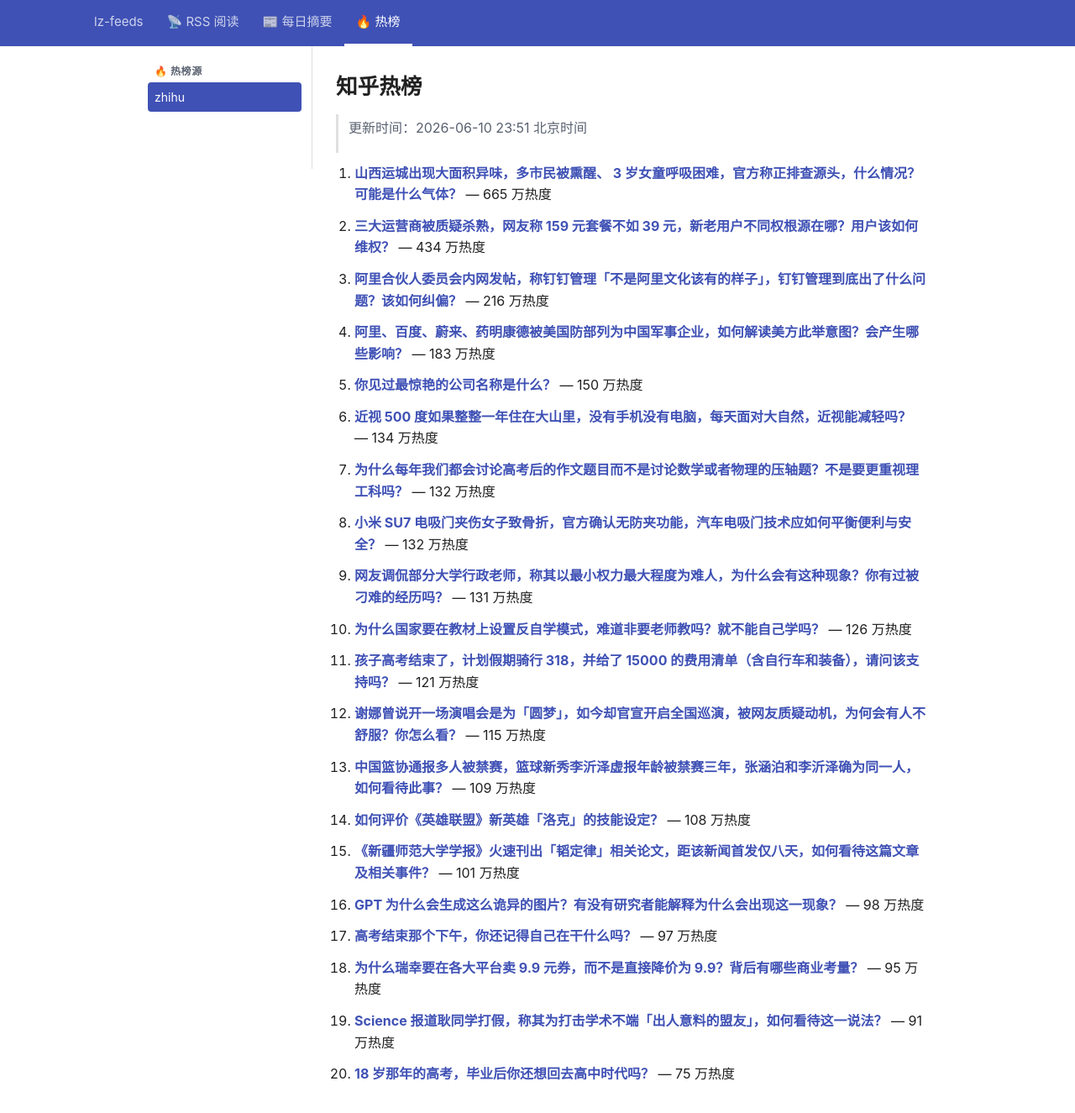
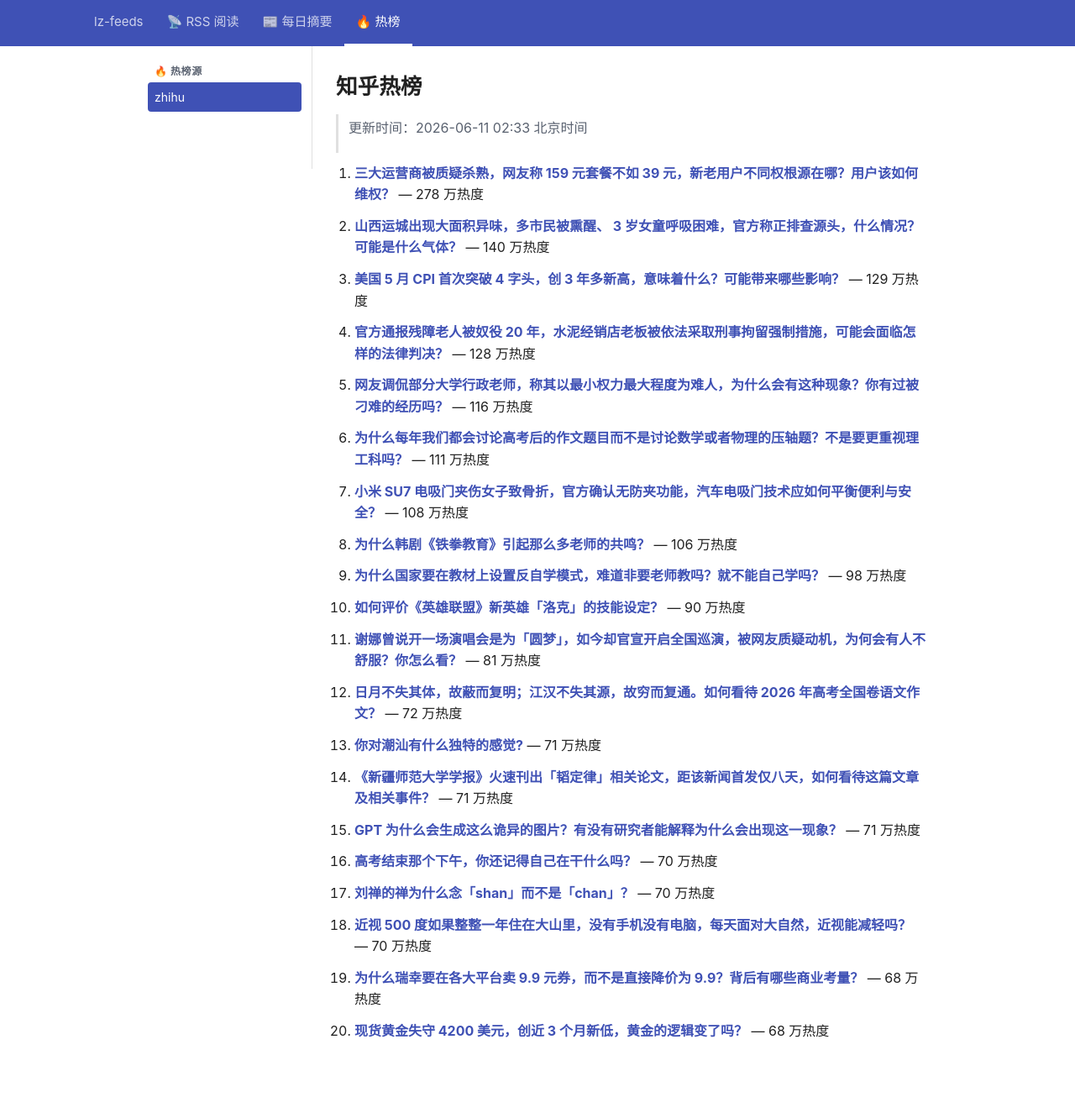
Before and after one commit to lizhang0101/lz-feeds, a Jekyll site: the page built from _hotlist/zhihu.md, in a window 1280 px wide and 1356 px high. Shown: the top 1325 px of the window at 84% size. Built offline with Jekyll 4.4.1, drawn with Linux system fonts in a browser that asks for light colours.

Commit message:
hotlist: 2026-06-10T18:33Z

```diff
--- a/_hotlist/zhihu.md
+++ b/_hotlist/zhihu.md
@@ -1,48 +1,48 @@
 ---
-updated: 2026-06-10 23:51 北京时间
+updated: 2026-06-11 02:33 北京时间
 count: 20
 ---
 
 # 知乎热榜
 
-> 更新时间：2026-06-10 23:51 北京时间
+> 更新时间：2026-06-11 02:33 北京时间
 
-1. **[山西运城出现大面积异味，多市民被熏醒、 3 岁女童呼吸困难，官方称正排查源头，什么情况？可能是什么气体？](https://www.zhihu.com/question/2047336448693626831)** — 665 万热度
+1. **[三大运营商被质疑杀熟，网友称 159 元套餐不如 39 元，新老用户不同权根源在哪？用户该如何维权？](https://www.zhihu.com/question/2047971138655844271)** — 278 万热度
 
-2. **[三大运营商被质疑杀熟，网友称 159 元套餐不如 39 元，新老用户不同权根源在哪？用户该如何维权？](https://www.zhihu.com/question/2047971138655844271)** — 434 万热度
+2. **[山西运城出现大面积异味，多市民被熏醒、 3 岁女童呼吸困难，官方称正排查源头，什么情况？可能是什么气体？](https://www.zhihu.com/question/2047336448693626831)** — 140 万热度
 
-3. **[阿里合伙人委员会内网发帖，称钉钉管理「不是阿里文化该有的样子」，钉钉管理到底出了什么问题？该如何纠偏？](https://www.zhihu.com/question/2048010218446001940)** — 216 万热度
+3. **[美国 5 月 CPI 首次突破 4 字头，创 3 年多新高，意味着什么？可能带来哪些影响？](https://www.zhihu.com/question/2048145950158185634)** — 129 万热度
 
-4. **[阿里、百度、蔚来、药明康德被美国防部列为中国军事企业，如何解读美方此举意图？会产生哪些影响？](https://www.zhihu.com/question/2047674064383079776)** — 183 万热度
+4. **[官方通报残障老人被奴役 20 年，水泥经销店老板被依法采取刑事拘留强制措施，可能会面临怎样的法律判决？](https://www.zhihu.com/question/2048051628050051272)** — 128 万热度
 
-5. **[你见过最惊艳的公司名称是什么？](https://www.zhihu.com/question/287340738)** — 150 万热度
+5. **[网友调侃部分大学行政老师，称其以最小权力最大程度为难人，为什么会有这种现象？你有过被刁难的经历吗？](https://www.zhihu.com/question/2047355145202000209)** — 116 万热度
 
-6. **[近视 500 度如果整整一年住在大山里，没有手机没有电脑，每天面对大自然，近视能减轻吗？](https://www.zhihu.com/question/371021313)** — 134 万热度
+6. **[为什么每年我们都会讨论高考后的作文题目而不是讨论数学或者物理的压轴题？不是要更重视理工科吗？](https://www.zhihu.com/question/2046239395876020707)** — 111 万热度
 
-7. **[为什么每年我们都会讨论高考后的作文题目而不是讨论数学或者物理的压轴题？不是要更重视理工科吗？](https://www.zhihu.com/question/2046239395876020707)** — 132 万热度
+7. **[小米 SU7 电吸门夹伤女子致骨折，官方确认无防夹功能，汽车电吸门技术应如何平衡便利与安全？](https://www.zhihu.com/question/2046860767601997436)** — 108 万热度
 
-8. **[小米 SU7 电吸门夹伤女子致骨折，官方确认无防夹功能，汽车电吸门技术应如何平衡便利与安全？](https://www.zhihu.com/question/2046860767601997436)** — 132 万热度
+8. **[为什么韩剧《铁拳教育》引起那么多老师的共鸣？](https://www.zhihu.com/question/2047455567661347233)** — 106 万热度
 
-9. **[网友调侃部分大学行政老师，称其以最小权力最大程度为难人，为什么会有这种现象？你有过被刁难的经历吗？](https://www.zhihu.com/question/2047355145202000209)** — 131 万热度
+9. **[为什么国家要在教材上设置反自学模式，难道非要老师教吗？就不能自己学吗？](https://www.zhihu.com/question/1939204343371928254)** — 98 万热度
 
-10. **[为什么国家要在教材上设置反自学模式，难道非要老师教吗？就不能自己学吗？](https://www.zhihu.com/question/1939204343371928254)** — 126 万热度
+10. **[如何评价《英雄联盟》新英雄「洛克」的技能设定？](https://www.zhihu.com/question/2047913589030248891)** — 90 万热度
 
-11. **[孩子高考结束了，计划假期骑行 318，并给了 15000 的费用清单（含自行车和装备），请问该支持吗？](https://www.zhihu.com/question/2047428345973961106)** — 121 万热度
+11. **[谢娜曾说开一场演唱会是为「圆梦」，如今却官宣开启全国巡演，被网友质疑动机，为何会有人不舒服？你怎么看？](https://www.zhihu.com/question/2047783784519394493)** — 81 万热度
 
-12. **[谢娜曾说开一场演唱会是为「圆梦」，如今却官宣开启全国巡演，被网友质疑动机，为何会有人不舒服？你怎么看？](https://www.zhihu.com/question/2047783784519394493)** — 115 万热度
+12. **[日月不失其体，故蔽而复明；江汉不失其源，故穷而复通。如何看待 2026 年高考全国卷语文作文？](https://www.zhihu.com/question/2047069976641672433)** — 72 万热度
 
-13. **[中国篮协通报多人被禁赛，篮球新秀李沂泽虚报年龄被禁赛三年，张涵泊和李沂泽确为同一人，如何看待此事？](https://www.zhihu.com/question/2047991677223171739)** — 109 万热度
+13. **[你对潮汕有什么独特的感觉?](https://www.zhihu.com/question/1898973821614162154)** — 71 万热度
 
-14. **[如何评价《英雄联盟》新英雄「洛克」的技能设定？](https://www.zhihu.com/question/2047913589030248891)** — 108 万热度
+14. **[《新疆师范大学学报》火速刊出「韬定律」相关论文，距该新闻首发仅八天，如何看待这篇文章及相关事件？](https://www.zhihu.com/question/2046703254248088627)** — 71 万热度
 
-15. **[《新疆师范大学学报》火速刊出「韬定律」相关论文，距该新闻首发仅八天，如何看待这篇文章及相关事件？](https://www.zhihu.com/question/2046703254248088627)** — 101 万热度
+15. **[GPT 为什么会生成这么诡异的图片？有没有研究者能解释为什么会出现这一现象？](https://www.zhihu.com/question/2047033714614579489)** — 71 万热度
 
-16. **[GPT 为什么会生成这么诡异的图片？有没有研究者能解释为什么会出现这一现象？](https://www.zhihu.com/question/2047033714614579489)** — 98 万热度
+16. **[高考结束那个下午，你还记得自己在干什么吗？](https://www.zhihu.com/question/2043009167234008989)** — 70 万热度
 
-17. **[高考结束那个下午，你还记得自己在干什么吗？](https://www.zhihu.com/question/2043009167234008989)** — 97 万热度
+17. **[刘禅的禅为什么念「shan」而不是「chan」？](https://www.zhihu.com/question/1984627229590827803)** — 70 万热度
 
-18. **[为什么瑞幸要在各大平台卖 9.9 元券，而不是直接降价为 9.9？背后有哪些商业考量？](https://www.zhihu.com/question/2047709285535015721)** — 95 万热度
+18. **[近视 500 度如果整整一年住在大山里，没有手机没有电脑，每天面对大自然，近视能减轻吗？](https://www.zhihu.com/question/371021313)** — 70 万热度
 
-19. **[Science 报道耿同学打假，称其为打击学术不端「出人意料的盟友」，如何看待这一说法？](https://www.zhihu.com/question/2048130060683404937)** — 91 万热度
+19. **[为什么瑞幸要在各大平台卖 9.9 元券，而不是直接降价为 9.9？背后有哪些商业考量？](https://www.zhihu.com/question/2047709285535015721)** — 68 万热度
 
-20. **[18 岁那年的高考，毕业后你还想回去高中时代吗？](https://www.zhihu.com/question/2045580004516419300)** — 75 万热度
+20. **[现货黄金失守 4200 美元，创近 3 个月新低，黄金的逻辑变了吗？](https://www.zhihu.com/question/2047977736623186480)** — 68 万热度
```
